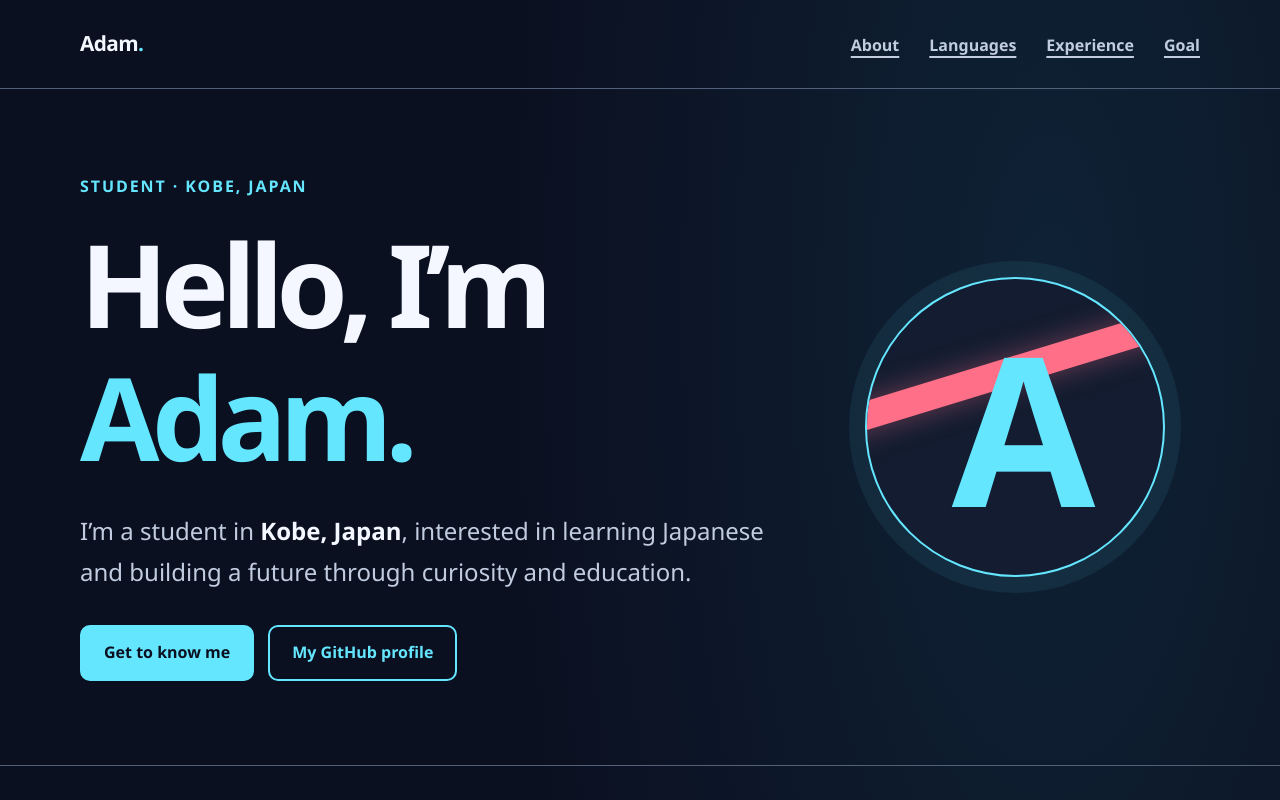
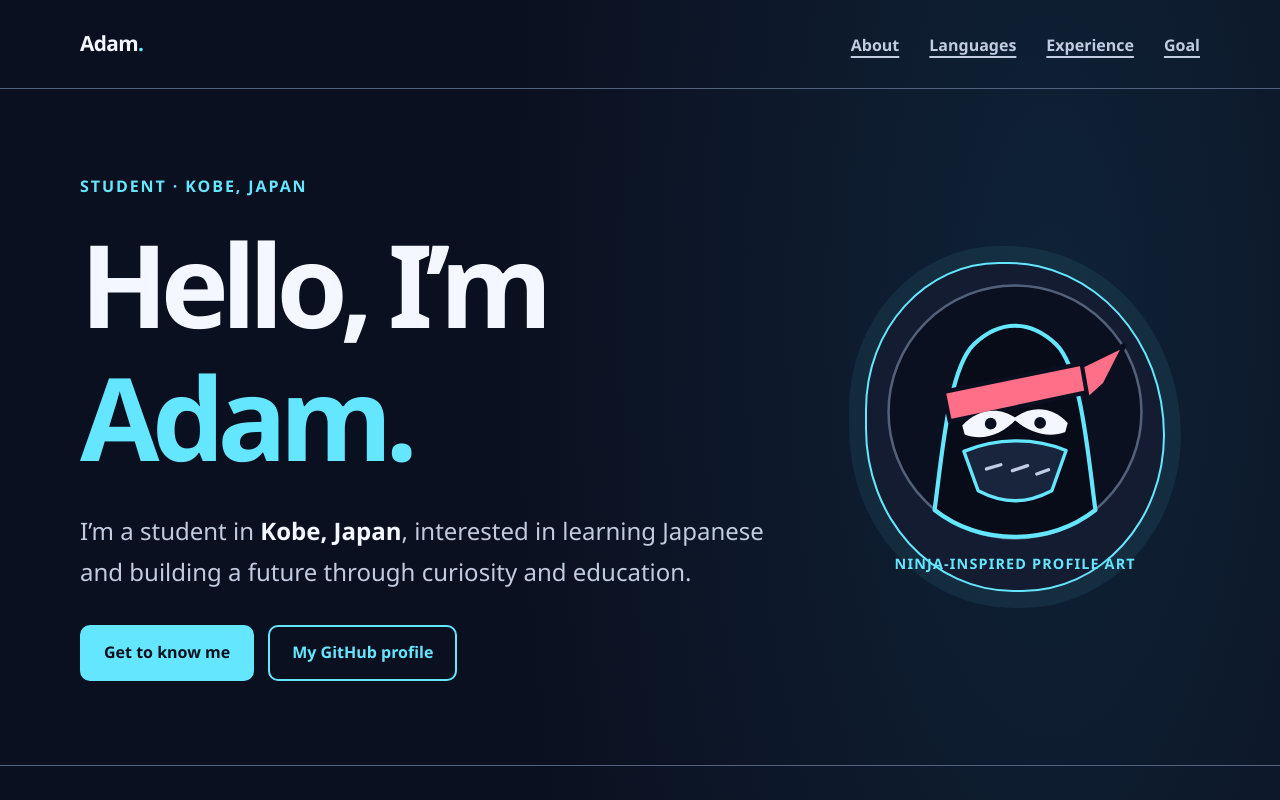
Before and after one commit to s26137-stack/prt1, a plain HTML site: page index.html in a window 1280 px wide. Shown: the top 800 px of the page. Drawn offline with Linux system fonts and the light colour scheme.

Commit message:
Make ninja profile artwork more visible
Co-authored-by: Copilot <223556219+Copilot@users.noreply.github.com>

```diff
--- a/index.html
+++ b/index.html
@@ -179,52 +179,31 @@
 
     .button:hover { filter: brightness(1.1); }
 
-    .monogram {
-      position: relative;
-      overflow: hidden;
+    .ninja-art {
       width: min(300px, 65vw);
-      aspect-ratio: 1;
-      display: grid;
-      place-items: center;
       justify-self: center;
+      margin: 0;
+      padding: 14px;
       border: 2px solid var(--accent);
-      border-radius: 50%;
+      border-radius: 46% 54% 49% 51%;
       background: var(--surface);
-      color: var(--accent);
-      font-size: clamp(8rem, 19vw, 13rem);
-      font-weight: 900;
-      letter-spacing: -0.08em;
-      line-height: 1;
       box-shadow: 0 0 0 16px rgba(101, 230, 255, 0.07);
     }
 
-    .monogram-letter {
-      position: relative;
-      z-index: 1;
+    .ninja-art svg {
+      display: block;
+      width: 100%;
+      height: auto;
     }
 
-    .monogram-band {
-      position: absolute;
-      z-index: 0;
-      top: 26%;
-      left: -15%;
-      width: 130%;
-      height: 28px;
-      transform: rotate(-17deg);
-      background: var(--anime-accent);
-      box-shadow: 0 0 28px rgba(255, 112, 136, 0.38);
-    }
-
-    .monogram-band::after {
-      position: absolute;
-      top: 0;
-      right: -17px;
-      width: 42px;
-      height: 28px;
-      background: var(--anime-accent);
-      content: "";
-      transform: skewY(-32deg);
-      transform-origin: left top;
+    .ninja-art figcaption {
+      margin-top: 6px;
+      color: var(--accent);
+      font-size: 0.9rem;
+      font-weight: 800;
+      letter-spacing: 0.08em;
+      text-align: center;
+      text-transform: uppercase;
     }
 
     .section {
@@ -400,7 +379,7 @@
         padding-block: 74px;
       }
 
-      .monogram { grid-row: 1; }
+      .ninja-art { grid-row: 1; }
       .language-grid { grid-template-columns: repeat(2, minmax(0, 1fr)); }
       .experience-grid { grid-template-columns: 1fr; }
       .section { padding-block: 58px; }
@@ -448,10 +427,22 @@
           <a class="button button-secondary" href="https://github.com/s26137-stack">My GitHub profile</a>
         </div>
       </div>
-      <div class="monogram" aria-hidden="true">
-        <span class="monogram-band"></span>
-        <span class="monogram-letter">A</span>
-      </div>
+      <figure class="ninja-art">
+        <svg viewBox="0 0 320 320" role="img" aria-labelledby="ninja-title">
+          <title id="ninja-title">Original ninja character with a bright headband and mask</title>
+          <circle cx="160" cy="160" r="151" fill="#0b1020" stroke="#52617a" stroke-width="3"/>
+          <path d="M64 277C73 210 81 108 111 79c15-14 32-22 49-22s34 8 49 22c30 29 38 131 47 198-27 21-60 32-96 32s-69-11-96-32Z" fill="#070c18" stroke="#65e6ff" stroke-width="5" stroke-linejoin="round"/>
+          <path d="m75 136 166-34 7 34-166 35Z" fill="#ff7088" stroke="#0b1020" stroke-width="5" stroke-linejoin="round"/>
+          <path d="m240 105 51-25-24 47-20 18Z" fill="#ff7088" stroke="#0b1020" stroke-width="5" stroke-linejoin="round"/>
+          <path d="M97 176c19-20 44-23 65-8-17 19-41 27-62 19Z" fill="#f4f7ff"/>
+          <path d="M158 168c22-17 47-14 65 5l-3 11c-21 8-45 0-62-16Z" fill="#f4f7ff"/>
+          <circle cx="131" cy="174" r="7" fill="#0b1020"/>
+          <circle cx="190" cy="173" r="7" fill="#0b1020"/>
+          <path d="M99 207c38-16 84-17 122-1l-17 48c-31 16-57 16-88 0Z" fill="#19253c" stroke="#65e6ff" stroke-width="4" stroke-linejoin="round"/>
+          <path d="m126 228 17-5m14 7 18-6m11 10 14-5" fill="none" stroke="#c1cce0" stroke-width="4" stroke-linecap="round"/>
+        </svg>
+        <figcaption>Ninja-inspired profile art</figcaption>
+      </figure>
     </section>
 
     <section class="section" id="about" aria-labelledby="about-title">
```
